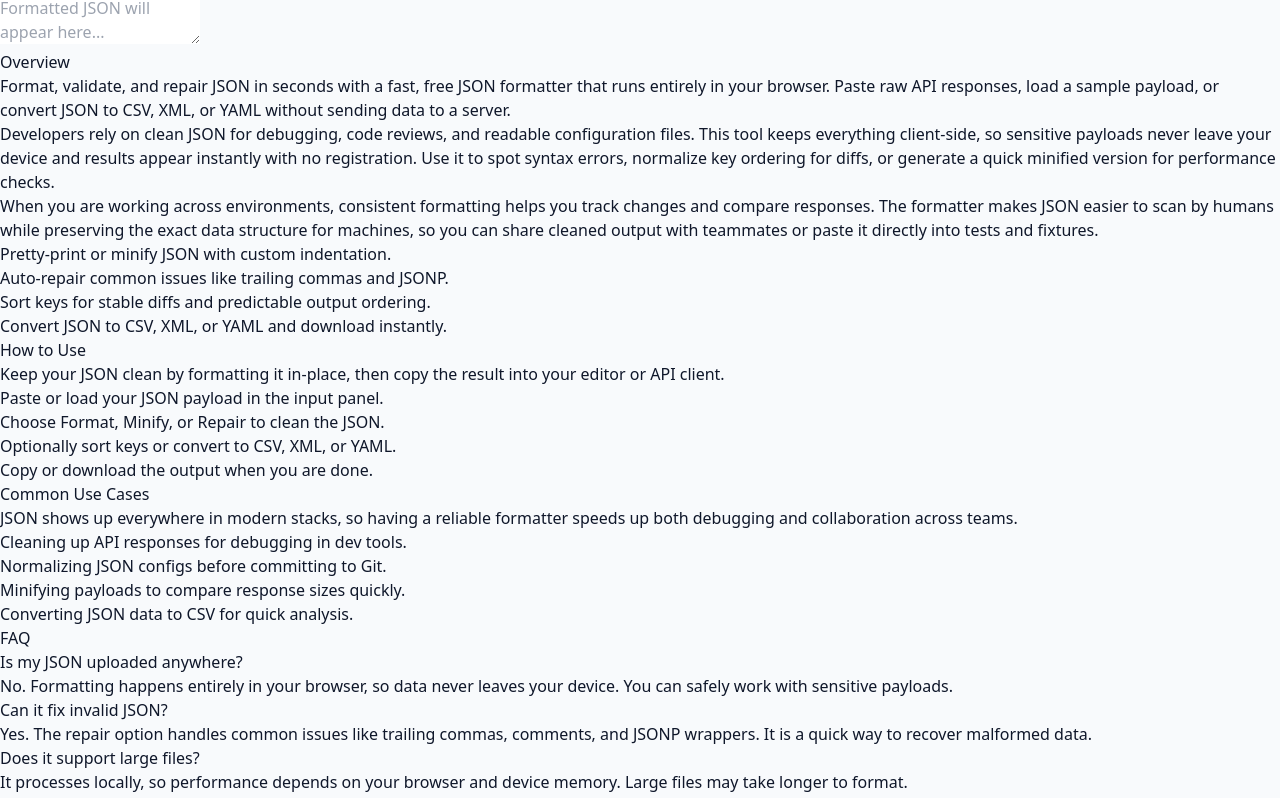
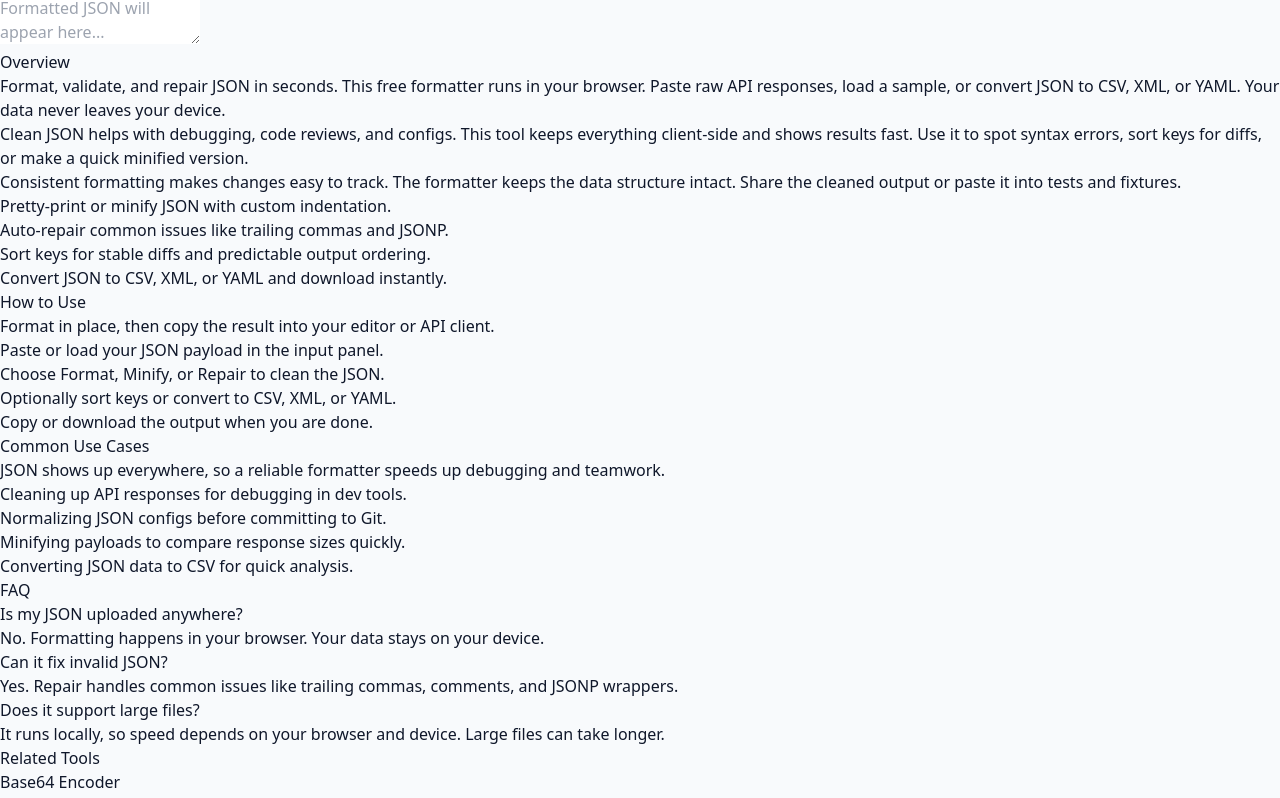
Before and after one commit to sachinkasana/devutil-dev, a Next.js app: page /json-formatter in a window 1280 px wide. Shown: the part 520-1318 px from the top of the page. Built offline with nearby package versions, Linux system fonts and the light colour scheme.

Commit message:
commit for better seo

```diff
--- a/app/json-formatter/page.jsx
+++ b/app/json-formatter/page.jsx
@@ -472,21 +472,17 @@ export default function JsonFormatterPage() {
             <h3 className="text-2xl font-bold text-slate-900 mb-3">Overview</h3>
             <div className="text-slate-600 space-y-4">
               <p>
-                Format, validate, and repair JSON in seconds with a fast, free JSON formatter that runs entirely in
-                your browser. Paste raw API responses, load a sample payload, or convert JSON to CSV, XML, or YAML
-                without sending data to a server.
+                Format, validate, and repair JSON in seconds. This free formatter runs in your browser.
+                Paste raw API responses, load a sample, or convert JSON to CSV, XML, or YAML. Your data never leaves
+                your device.
               </p>
               <p>
-                Developers rely on clean JSON for debugging, code reviews, and readable configuration files. This tool
-                keeps everything client-side, so sensitive payloads never leave your device and results appear instantly
-                with no registration. Use it to spot syntax errors, normalize key ordering for diffs, or generate a
-                quick minified version for performance checks.
+                Clean JSON helps with debugging, code reviews, and configs. This tool keeps everything client-side and
+                shows results fast. Use it to spot syntax errors, sort keys for diffs, or make a quick minified version.
               </p>
               <p>
-                When you are working across environments, consistent formatting helps you track changes and compare
-                responses. The formatter makes JSON easier to scan by humans while preserving the exact data structure
-                for machines, so you can share cleaned output with teammates or paste it directly into tests and
-                fixtures.
+                Consistent formatting makes changes easy to track. The formatter keeps the data structure intact.
+                Share the cleaned output or paste it into tests and fixtures.
               </p>
             </div>
             <ul className="mt-4 space-y-2 text-slate-600">
@@ -499,7 +495,7 @@ export default function JsonFormatterPage() {
           <div>
             <h3 className="text-2xl font-bold text-slate-900 mb-3">How to Use</h3>
             <p className="text-slate-600 mb-3">
-              Keep your JSON clean by formatting it in-place, then copy the result into your editor or API client.
+              Format in place, then copy the result into your editor or API client.
             </p>
             <ol className="list-decimal list-inside text-slate-600 space-y-2">
               <li>Paste or load your JSON payload in the input panel.</li>
@@ -511,8 +507,7 @@ export default function JsonFormatterPage() {
           <div>
             <h3 className="text-2xl font-bold text-slate-900 mb-3">Common Use Cases</h3>
             <p className="text-slate-600 mb-3">
-              JSON shows up everywhere in modern stacks, so having a reliable formatter speeds up both debugging and
-              collaboration across teams.
+              JSON shows up everywhere, so a reliable formatter speeds up debugging and teamwork.
             </p>
             <ul className="list-disc list-inside text-slate-600 space-y-2">
               <li>Cleaning up API responses for debugging in dev tools.</li>
@@ -526,15 +521,15 @@ export default function JsonFormatterPage() {
             <div className="space-y-4 text-slate-600">
               <div>
                 <h4 className="font-semibold text-slate-900">Is my JSON uploaded anywhere?</h4>
-                <p>No. Formatting happens entirely in your browser, so data never leaves your device. You can safely work with sensitive payloads.</p>
+                <p>No. Formatting happens in your browser. Your data stays on your device.</p>
               </div>
               <div>
                 <h4 className="font-semibold text-slate-900">Can it fix invalid JSON?</h4>
-                <p>Yes. The repair option handles common issues like trailing commas, comments, and JSONP wrappers. It is a quick way to recover malformed data.</p>
+                <p>Yes. Repair handles common issues like trailing commas, comments, and JSONP wrappers.</p>
               </div>
               <div>
                 <h4 className="font-semibold text-slate-900">Does it support large files?</h4>
-                <p>It processes locally, so performance depends on your browser and device memory. Large files may take longer to format.</p>
+                <p>It runs locally, so speed depends on your browser and device. Large files can take longer.</p>
               </div>
             </div>
           </div>
```
Also changed, not shown: app/not-found.jsx (added, +60 -0 lines).
